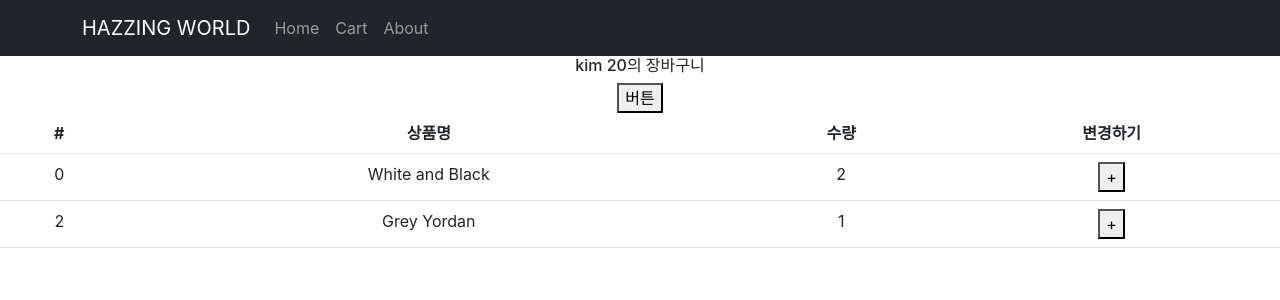
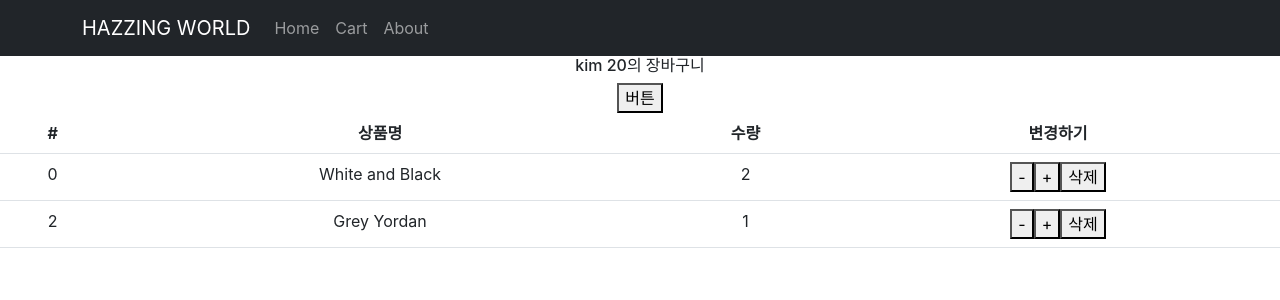
Before and after one commit to Hajinjing/ReactStudy, a React (Create React App) app in the folder shop/: page /cart in a window 1280 px wide. Shown: the top 300 px of the page. Built offline with nearby package versions, Linux system fonts and the light colour scheme.

Commit message:
0529 Redux5 : 장바구니 기능 만들기 숙제 & 응용문제

```diff
--- a/shop/src/App.js
+++ b/shop/src/App.js
@@ -31,7 +31,7 @@ function App() {
                         <Nav.Link onClick={()=>{ navigate("/")}}>Home</Nav.Link>
                         {/*<Nav.Link onClick={()=>{ navigate(-1)}}>뒤로갸기</Nav.Link>*/}
                         {/*<Nav.Link href="/">Home</Nav.Link>*/}
-                        <Nav.Link href="#features">Cart</Nav.Link>
+                        <Nav.Link onClick={()=>{ navigate("cart")}}>Cart</Nav.Link>
                         <Nav.Link onClick={()=>{ navigate("/detail")}}>About</Nav.Link>
                     </Nav>
                 </Container>
--- a/shop/src/routes/Cart.js
+++ b/shop/src/routes/Cart.js
@@ -1,7 +1,7 @@
 import {Table} from 'react-bootstrap'
 import {useDispatch, useSelector} from "react-redux";
 import {changeAge, changeName} from "./../store/userSlice";
-import {changeCount} from "../store";
+import {upCount, downCount, removeItem} from "../store";
 function Cart() {
 
     let state = useSelector((state)=>{return state}) // Redux store 가져와줌
@@ -32,10 +32,16 @@ function Cart() {
                                 <td>{cart[i].id}</td>
                                 <td>{cart[i].name}</td>
                                 <td>{cart[i].count}</td>
-                                <td><button onClick={()=>{
+                                <td>
+                                    <button onClick={()=>{dispatch(downCount(cart[i].id))}}>-</button>
+                                    <button onClick={()=>{
                                     dispatch(changeName())
-                                    dispatch(changeCount(cart[i].id))
-                                }}>+</button></td>
+                                    dispatch(upCount(cart[i].id))
+                                }}>+</button>
+                                    <button onClick={()=>{dispatch(removeItem(cart[i].id))}}>
+                                        삭제
+                                    </button>
+                                </td>
                             </tr>
                         )
 
--- a/shop/src/routes/Detail.js
+++ b/shop/src/routes/Detail.js
@@ -6,7 +6,7 @@ import {Nav} from 'react-bootstrap';
 import {Context1} from './../App.js'
 import {useDispatch} from "react-redux";
 
-import {addCart} from "../store";
+import {addItem} from "../store";
 
 /*useEffect 사용 이유
 html랜더링 후에 동작함
@@ -31,7 +31,7 @@ function ItemDetail(props) {
     let {id} = useParams();
     // console.log(id);
     let 찾은상품 = props.shoes.find(e=>e.id == id);
-    console.log(찾은상품) // 이 object를 cartData array에 push 해주면 됨..
+    // console.log(찾은상품) // 이 object를 cartData array에 push 해주면 됨..
 
     let dispatch = useDispatch() // store.js로 요청보내주는 함수
 
@@ -78,7 +78,9 @@ function ItemDetail(props) {
                     <h4 className="pt-5">{props.shoes[0].title}</h4>
                     <p>{찾은상품.content}</p>
                     <p>{찾은상품.price}원</p>
-                    <button onClick={()=>{dispatch(addCart(찾은상품.content))}} className="btn btn-danger">주문하기</button>
+                    <button className="btn btn-danger" onClick={()=>{
+                        dispatch(addItem( {id :찾은상품.id, name: 찾은상품.title, count:1} ))
+                    }} >주문하기</button>
                 </div>
             </div>
             <Nav variant="tabs"  defaultActiveKey="link0">
--- a/shop/src/store.js
+++ b/shop/src/store.js
@@ -30,18 +30,39 @@ let cartData = createSlice({
         {id : 2, name : 'Grey Yordan', count : 1}
     ],
     reducers : {
-        changeCount(state, action) {
-            state.find(e=>e.id==action.payload).count += 1
+        upCount(state, action) {
+            state.find(e=>e.id==action.payload).count++
+            // let = 번호 state.findIndex((a)=>{return a.id == action.payload})
+            // state[번호].count++
         },
-        addCart(state, action) {
-            console.log(action.payload)
-            state.push(action.payload)
-            console.log("찾은상품 : "+state[0].title)
+        downCount(state, action) {
+            if (state[action.payload].count > 1){
+                state.find(e=>e.id==action.payload).count--
+            } else {
+                alert("수량이 1개인 상품입니다, 장바구니에서 삭제하시겠습니까?")
+            }
+        },
+        addItem(state, action) {
+            console.log("진입 : " + state.findIndex((a)=>{return a.id==action.payload.id}))
+            if(state.findIndex((a)=>{return a.id==action.payload.id}) < 0) {
+                state.push(action.payload)
+            } else {
+                console.log("수량을 추가합니다.", action.payload.id)
+                state.find(e=>e.id==action.payload.id).count++
+                // upCount(action.payload.id)
+            }
 
+            // if ()
+            // state.push(action.payload)
+        },
+        removeItem(state, action) {
+            let 번호 = state.findIndex((a)=>{return a.id == action.payload})
+            state.splice(번호,1)
         }
+
     }
 })
-export let { changeCount, addCart } = cartData.actions
+export let { upCount,downCount, addItem, removeItem } = cartData.actions
 
 
 export default configureStore({
```
